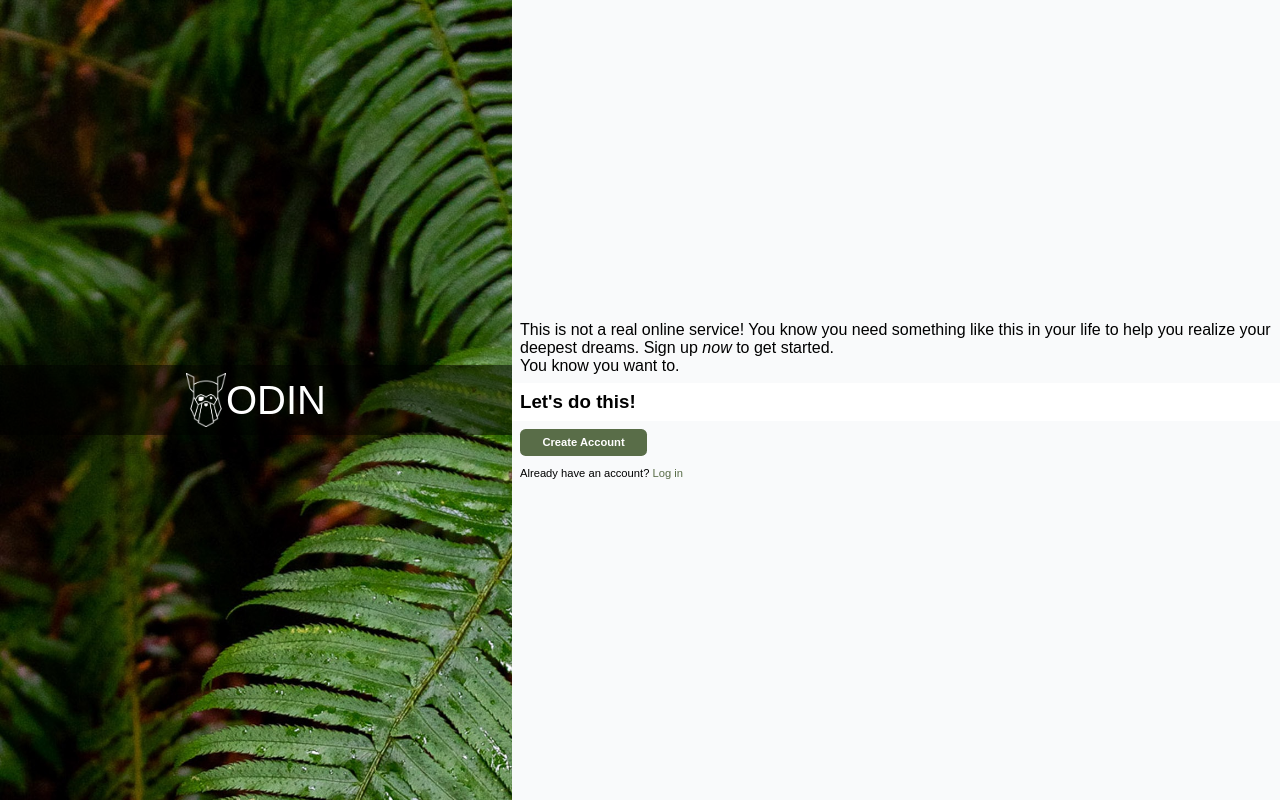
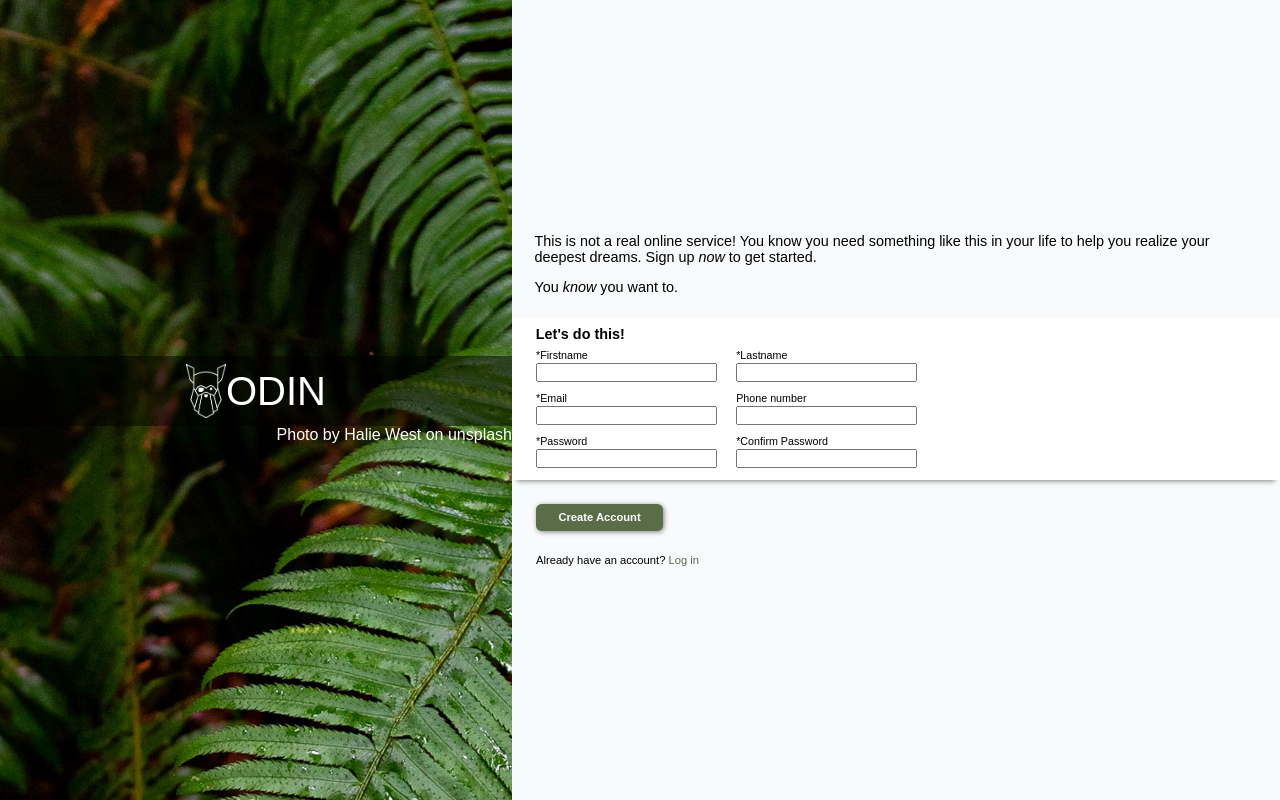
Before and after one commit to sam8457/odin-sign-up-form-project, a plain HTML site: page index.html in a window 1280 px wide. Drawn offline with Linux system fonts and the light colour scheme.

Commit message:
Merge branch 'main' of github.com:sam8457/odin-sign-up-form-project

```diff
--- a/index.html
+++ b/index.html
@@ -4,7 +4,7 @@
     <meta charset="UTF-8">
     <meta http-equiv="X-UA-Compatible" content="IE=edge">
     <meta name="viewport" content="width=device-width, initial-scale=1.0">
-    <title>Document</title>
+    <title>Form Project</title>
     <link rel="stylesheet" href="./styles.css">
 </head>
 <body>
@@ -15,6 +15,9 @@
                 <img class="logo" src="./odin-lined.png" alt="">
                 ODIN
             </div>
+            <div class="credit">
+                Photo by Halie West on unsplash
+            </div>
         </div>
         <div class="right-pane">
             <div class="upper">
@@ -22,13 +25,45 @@
                     This is not a real online service! You know you need something like this in your life to help you realize your deepest dreams. Sign up <em>now</em> to get started.
                 </p>
                 <p class="flavor-text">
-                    You know you want to.
+                    You <em>know</em> you want to.
                 </p>
             </div>
             <div class="middle">
-                <h3>
+                <h3 class="form-title">
                     Let's do this!
                 </h3>
+                <form action="#" method="post">
+                    <div class="row">
+                        <div>
+                            <label for="firstname">*Firstname</label><br>
+                            <input id="firstname" type="text" required>
+                        </div>
+                        <div>
+                            <label for="lastname">*Lastname</label><br>
+                            <input id="lastname" type="text" required>
+                        </div>
+                    </div>
+                    <div class="row">
+                        <div>
+                            <label for="firstname">*Email</label><br>
+                            <input id="firstname" type="email" required>
+                        </div>
+                        <div>
+                            <label for="firstname">Phone number</label><br>
+                            <input id="firstname" type="text">
+                        </div>
+                    </div>
+                    <div class="row">
+                        <div>
+                            <label for="password">*Password</label><br>
+                            <input id="password" type="password" required>
+                        </div>
+                        <div>
+                            <label for="confirm-pass">*Confirm Password</label><br>
+                            <input id="confirm-pass" type="password" required>
+                        </div>
+                    </div>
+                </form>
             </div>
             <div class="bottom">
                 <input type="button" value="Create Account">
--- a/styles.sass
+++ b/styles.sass
@@ -28,6 +28,7 @@ main
 // ##### LEFT PANE #####
 .left-pane
     display: flex
+    flex-direction: column
     align-items: center
     justify-content: center
     flex: 2
@@ -49,7 +50,9 @@ main
     width: 20%
     max-width: 1em
 
-
+.credit
+    justify-self: end
+    align-self: end
 
 // ##### RIGHT PANE #####
 .right-pane
@@ -62,9 +65,26 @@ main
     padding: 0.5em
 
 .flavor-text
+    font-size: 0.9em
+    margin: 1em
 
 .middle
     background-color: white
+    box-shadow: 0px 6px 5px -5px grey
+
+.form-title
+    margin-left: 1.1em
+    font-size: 0.9em
+
+.row
+    display: flex
+
+.row div
+    margin: 0.2em
+    margin-left: 1em
+
+label
+    font-size: 0.67em
 
 input[type="button"]
     background-color: $button-color
@@ -75,6 +95,11 @@ input[type="button"]
     border-radius: 0.5em
     padding: 0.7em 2em
     border: none
+    margin-bottom: 1em
+    box-shadow: 1px 1px 5px grey
+
+input[type="button"]:active
+        background-color: green
 
 .subtext
     padding-top: 1em
@@ -84,3 +109,6 @@ input[type="button"]
 a
     text-decoration: none
     color: $button-color
+
+.bottom
+    margin: 1em
```
Also changed, not shown: styles.css, 1 other file.
